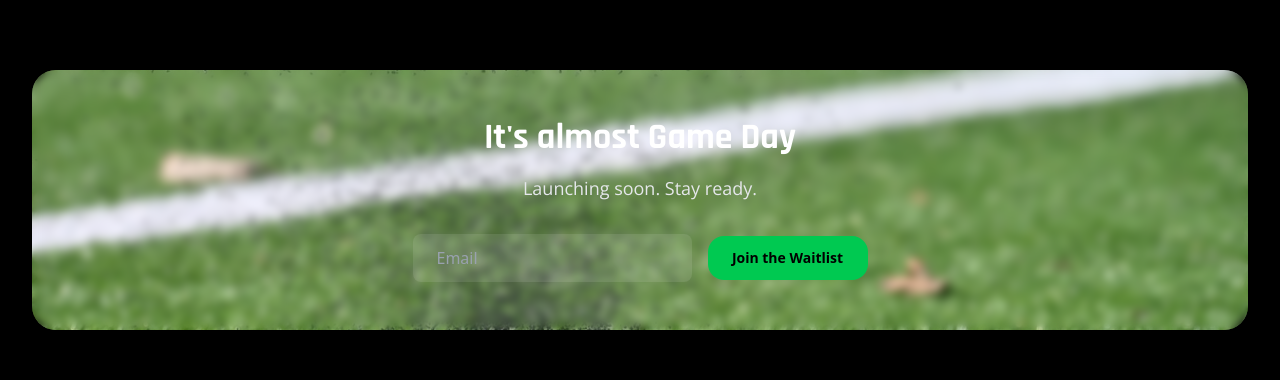
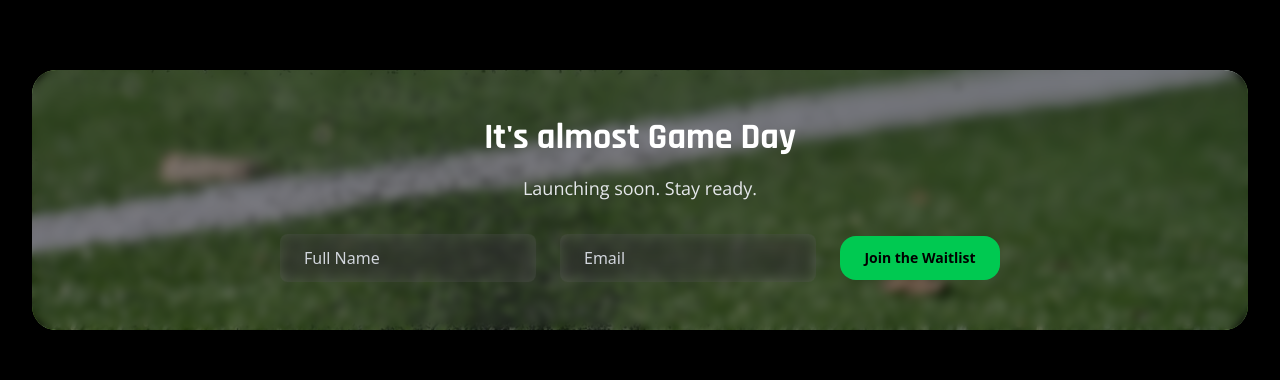
Before and after one commit to Play-Versus/versus-frontend, a Next.js app: page / in a window 1280 px wide. Shown: the part 1831-2211 px from the top of the page. Built offline with nearby package versions, Linux system fonts and the light colour scheme.

Commit message:
fix: Fixed Constrast with Email Form

```diff
--- a/src/components/home/EmailCaptureSection.tsx
+++ b/src/components/home/EmailCaptureSection.tsx
@@ -7,11 +7,11 @@ import { Button, Input } from '@/components/ui';
 export const EmailCaptureSection = () => {
   const { ref, isVisible } = useScrollAnimation({ threshold: 0.2 });
   const [email, setEmail] = useState('');
-  const [friendEmail, setFriendEmail] = useState('');
+  const [name, setName] = useState('');
 
   const handleSubmit = (e: FormEvent) => {
     e.preventDefault();
-    console.log('Emails submitted:', { email, friendEmail });
+    console.log('Emails submitted:', { email, name });
     // Add your email submission logic here
   };
 
@@ -23,7 +23,7 @@ export const EmailCaptureSection = () => {
             isVisible ? 'translate-y-0 opacity-100' : 'translate-y-12 opacity-0'
           }`}
         >
-          <div className="py-12 text-center backdrop-blur-xs">
+          <div className="bg-black/50 py-12 text-center backdrop-blur-xs">
             <h2 className="mb-4 text-3xl font-bold text-white md:text-4xl">
               It's almost Game Day
             </h2>
@@ -33,15 +33,23 @@ export const EmailCaptureSection = () => {
 
             <form
               onSubmit={handleSubmit}
-              className="flex flex-col items-center justify-center gap-4 sm:flex-row sm:justify-center"
+              className="flex flex-col items-center justify-center gap-4 text-white md:flex-row md:flex-wrap md:justify-center md:gap-6 lg:flex-nowrap"
             >
+              <Input
+                type="name"
+                placeholder="Full Name"
+                value={name}
+                onChange={(e) => setName(e.target.value)}
+                required
+                className="w-full bg-white/10 text-white placeholder:text-gray-300 md:w-56 lg:w-64"
+              />
               <Input
                 type="email"
                 placeholder="Email"
                 value={email}
                 onChange={(e) => setEmail(e.target.value)}
                 required
-                className="min-w-full md:min-w-64"
+                className="w-full bg-white/10 text-white placeholder:text-gray-300 md:w-56 lg:w-64"
               />
 
               <Button className="min-w-40 rounded-2xl bg-green-500 px-4 py-3 font-semibold text-black transition hover:scale-105 hover:bg-green-400">
```
